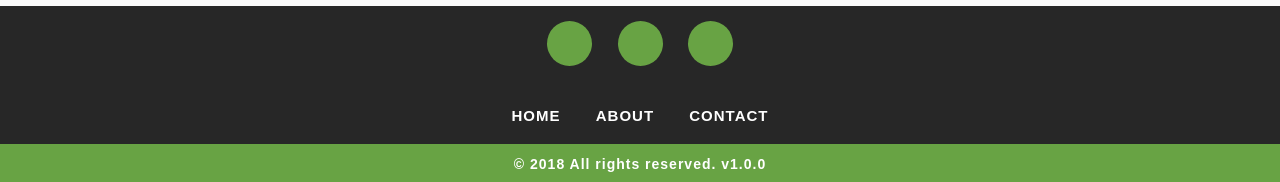
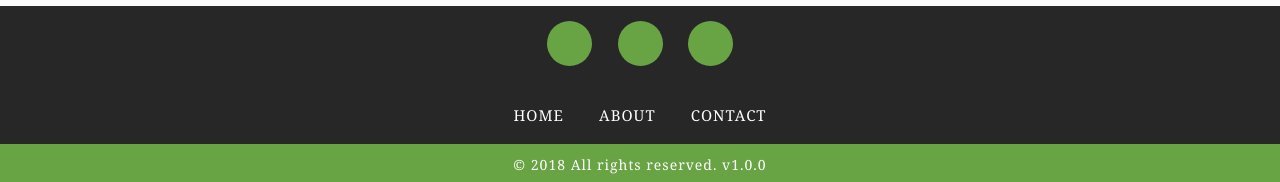
Before and after one commit to markthelefty/markthelefty.github.io, a Jekyll site: the page built from 404.html, in a window 1280 px wide. Shown: the part 715-897 px from the top of the page. Built offline with Jekyll 4.4.1, drawn with Linux system fonts in a browser that asks for light colours; some web fonts are replaced; Markdown is read by kramdown in place of the engine named in the settings.

Commit message:
font adjustments

```diff
--- a/public/css/custom.css
+++ b/public/css/custom.css
@@ -114,9 +114,7 @@ Custom overrides for Mark On Product Theme
      margin: 0px 15px;
 }
  .footer-menu-one ul li a{
-     font-family: arial;
      font-size:15px;
-     font-weight: 600;
      color: #fff;
      letter-spacing: 1px;
      text-transform: uppercase;
@@ -132,11 +130,9 @@ Custom overrides for Mark On Product Theme
      padding: 10px;
 }
  .footer-bottom p{
-     font-family: arial;
      font-size: 14px;
      text-align: center;
      color: #fff;
-     font-weight: 600;
      letter-spacing: 1px;
      padding:0;
      margin:0;
```
